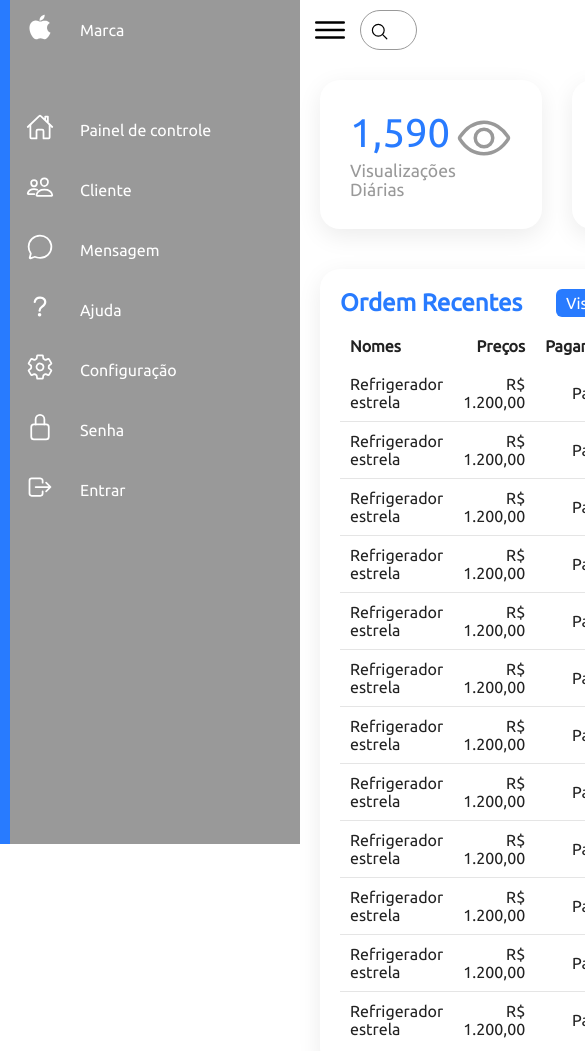
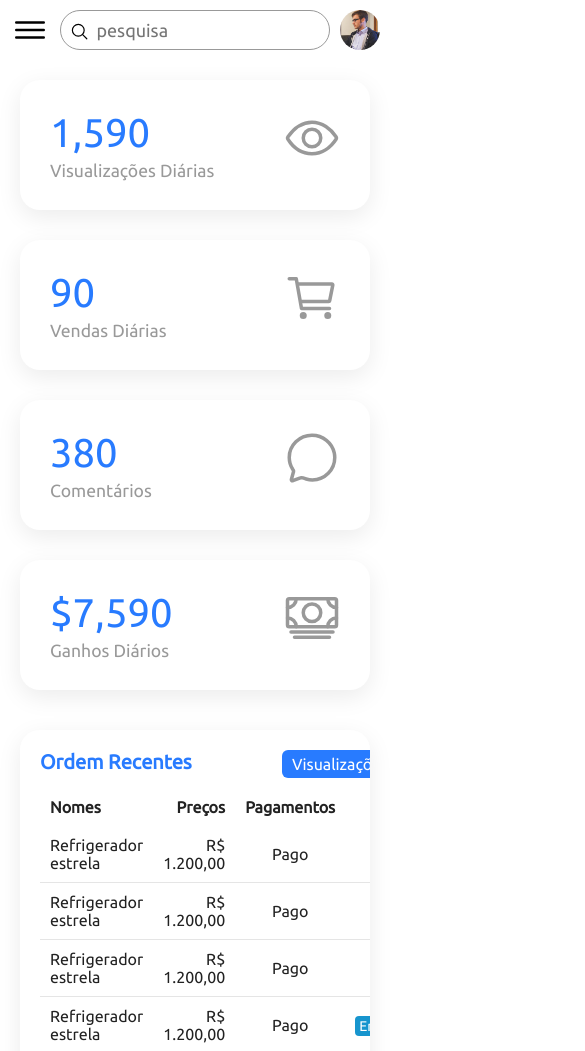
Before and after one commit to israel206/Reciclagem-JavaScript, a plain HTML site: page Dashboard/index.html in a window 390 px wide. Shown: the top 1051 px of the page, 585 px wide, since content can reach past the window. Drawn offline with nearby package versions, Linux system fonts and the light colour scheme.

Commit message:
tornando responsivo

```diff
--- a/Dashboard/styles.css
+++ b/Dashboard/styles.css
@@ -374,3 +374,63 @@ body{
 .recentCustomers table tr:hover td h4 span {
   color: var(--white);
 }
+/* tornando responsivo*/
+@media(max-width: 991px){
+  .navigation{
+    left: -300px;
+  }
+  .navigation.active{
+    width: 300px;
+    left: 0;
+  }
+  .main{
+    width: 100%;
+    left: 0;
+  }
+  .main.active{
+    left: 300px;
+  }
+  .cardBox{
+    grid-template-columns: repeat(2,1fr);
+  }
+}
+@media(max-width: 768px) {
+  .details{
+    grid-template-columns: repeat(1,1fr);
+  }
+  .recentOrders{
+    overflow-x: auto;
+  }
+  .status.inprogress{
+    white-space: nowrap;
+  }
+}
+@media(max-width: 480px) {
+  .cardBox{
+    grid-template-columns: repeat(1,1fr);
+  }
+  .cardHeader h2{
+    font-size: 20px;
+  }
+  .user{
+    min-width: 40px;
+  }
+  .navigation{
+    width: 100%;
+    left: -100%;
+    z-index: 1000;
+  }
+  .navigation.active{
+    width: 100%;
+    left: 0;
+  }
+  .toggle{
+    z-index: 10001;
+  }
+  .main.active .toggle{
+    position: fixed;
+    right: 0;
+    left: initial;
+    color: var(--white);
+  }
+}
```
